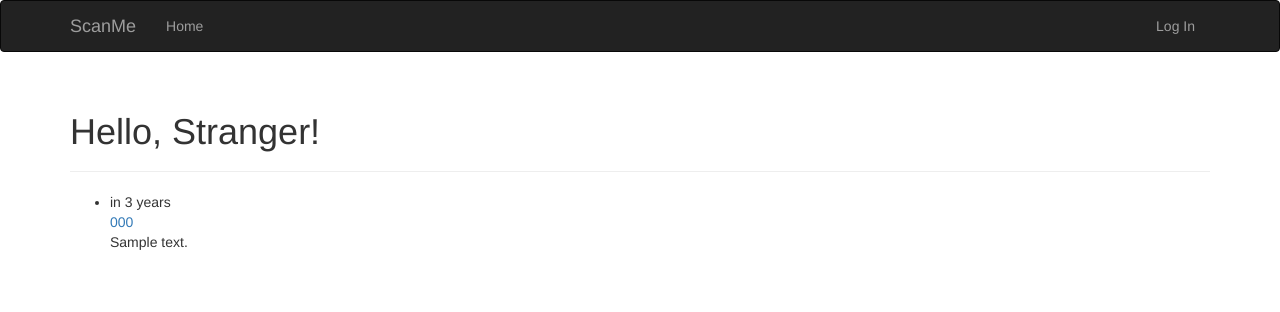
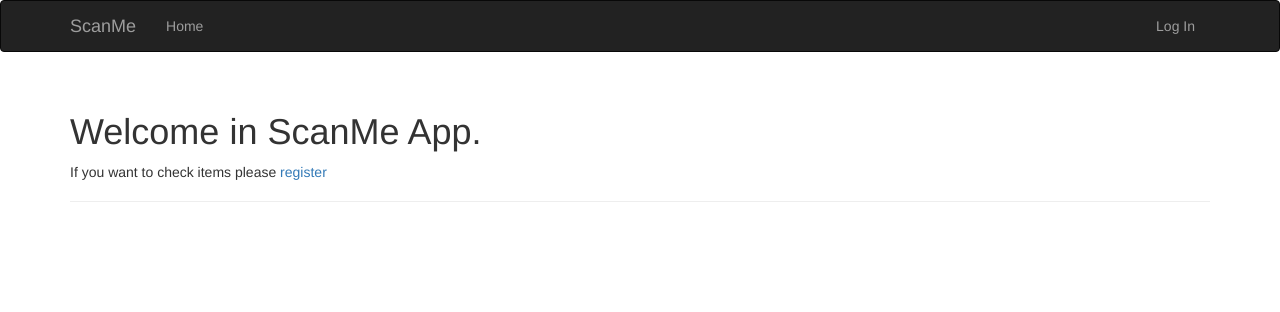
Before and after one commit to marq35/scanme, a Flask app: page / in a window 1280 px wide. Shown: the top 312 px of the page. Run offline with Flask 2, Linux system fonts and the light colour scheme; tables that the repository leaves empty hold one stand-in row (values such as "Sample post"); some libraries are stand-ins or nearby versions.

Commit message:
Main page updated.

```diff
--- a/app/templates/index.html
+++ b/app/templates/index.html
@@ -4,14 +4,13 @@
 {% block title %}ScanMe{% endblock %}
 
 {% block page_content %}
-<div class="page-header">
-    <h1>Hello, {% if current_user.is_authenticated %}{{ current_user.username }}{% else %}Stranger{% endif %}!</h1>
-</div>
+
 <div>
     {% if current_user.can(Permission.ADD) %}
     {{ wtf.quick_form(form) }}
     {% endif %}
 </div>
+{% if current_user.is_authenticated %}
 <ul class="items">
     {% for item in items %}
     <li class="item">
@@ -23,4 +22,10 @@
     </li>
     {% endfor %}
 </ul>
+{% else %}
+<div class="page-header">
+    <h1>Welcome in ScanMe App.</h1>
+    <p>If you want to check items please <a href="{{ url_for('auth.register') }}">register</a></p>
+</div>
+{% endif %}
 {% endblock %}
```
